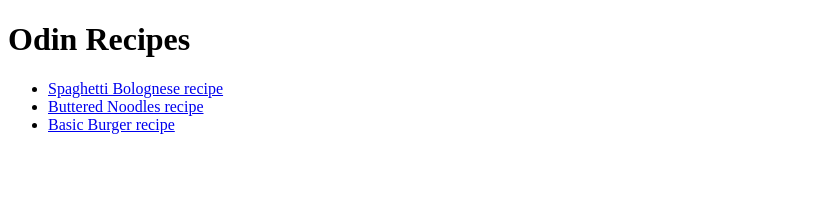
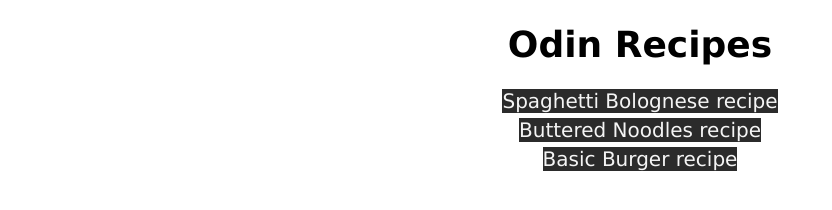
Before and after one commit to playerblair/odin-recipes, a plain HTML site: page index.html in a window 1280 px wide. Shown: the whole page, without its empty margins (0-832 px from the left). Drawn offline with Linux system fonts and the light colour scheme.

Commit message:
Style with css

```diff
--- a/index.html
+++ b/index.html
@@ -2,15 +2,16 @@
 <html lang="en">
     <head>
         <meta charset="utf-8">
+        <link rel="stylesheet" href="./styles.css">
         <title>Odin Recipes</title>
     </head>
 
     <body>
-        <h1>Odin Recipes</h1>
-        <ul>
-            <li><a href="./recipes/spaghetti-bolognese.html">Spaghetti Bolognese recipe</a></li>
-            <li><a href="./recipes/buttered-noodles.html">Buttered Noodles recipe</a></li>
-            <li><a href="./recipes/basic-burger.html">Basic Burger recipe</a></li>
+        <h1 id="title">Odin Recipes</h1>
+        <ul id="list">
+            <li class="recipe"><a href="./recipes/spaghetti-bolognese.html">Spaghetti Bolognese recipe</a></li>
+            <li class="recipe"><a href="./recipes/buttered-noodles.html">Buttered Noodles recipe</a></li>
+            <li class="recipe"><a href="./recipes/basic-burger.html">Basic Burger recipe</a></li>
         </ul>
     </body>
 </html>
--- /dev/null
+++ b/styles.css
@@ -0,0 +1,29 @@
+* {
+    font-family: Verdana, Arial, sans-serif;
+    text-align: center;
+}
+
+#title {
+    font-size: 36px;
+}
+
+#list {
+    list-style-type: none;
+    padding: 0;
+}
+
+.recipe {
+    margin-bottom: 5px;
+}
+
+.recipe a{
+    color: #f5f5f5;
+    font-size: 20px;
+    background-color: #2b2b2b;
+    text-decoration: none;
+}
+
+img {
+    width: 300px;
+    height: auto;
+}
```
Also changed, not shown: recipes/basic-burger.html (+3 -2 lines), recipes/buttered-noodles.html (+3 -2 lines), recipes/spaghetti-bolognese.html (+3 -2 lines).
